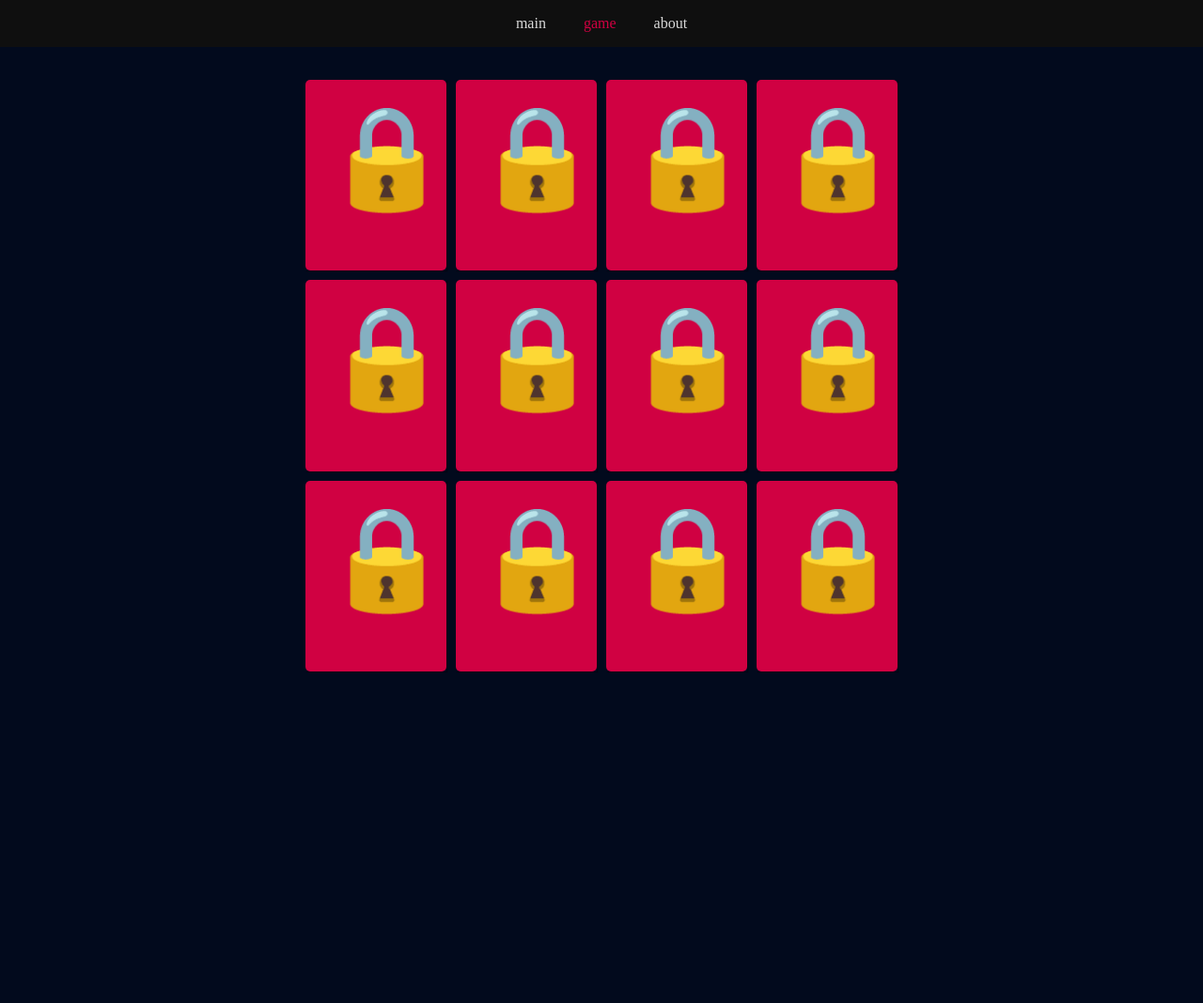
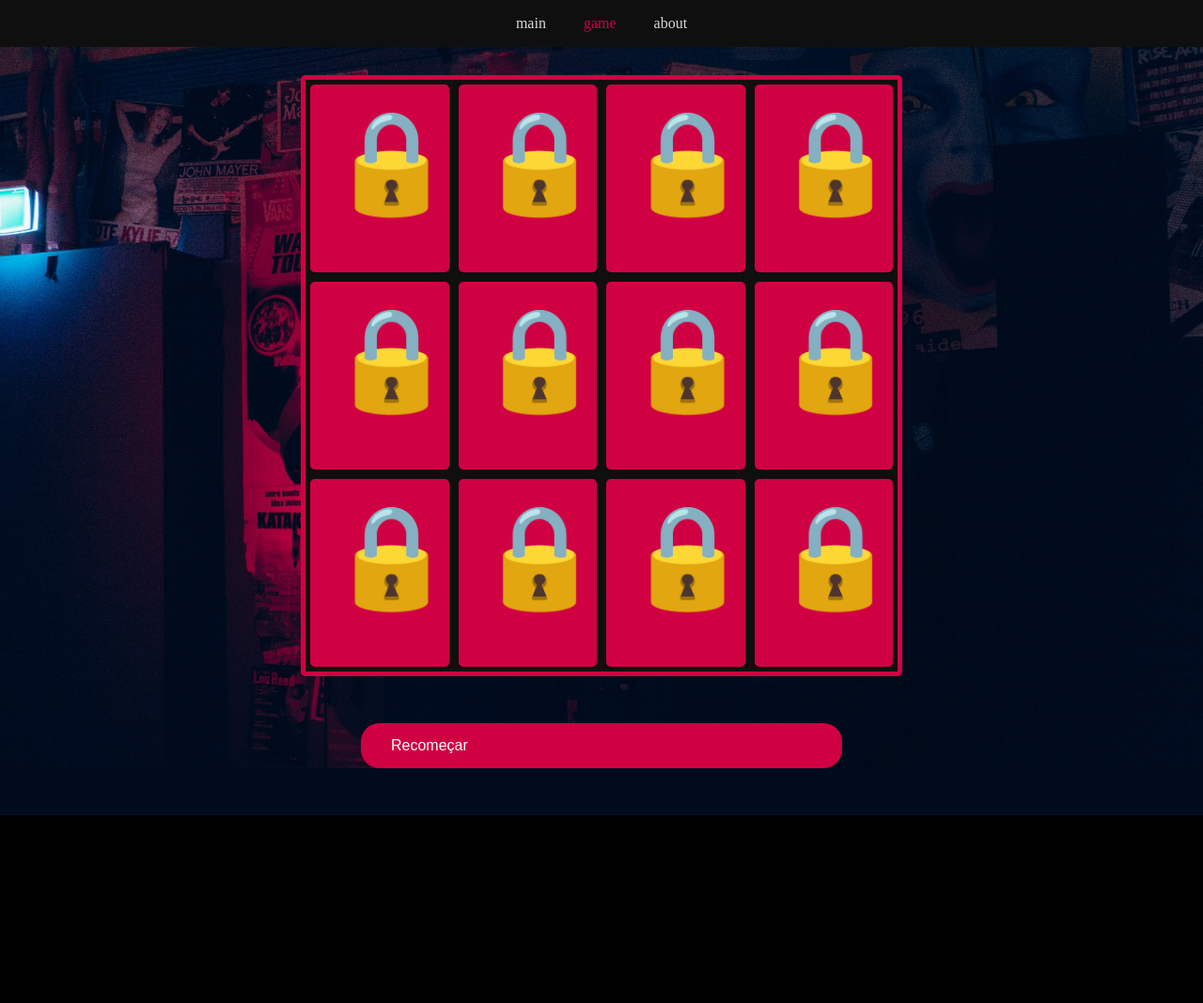
Before and after one commit to PaoloProdossimoLopes/fei-cc1620-game-project-web, a plain HTML site: page game/game/index.html in a window 1280 px wide. Shown: the whole page at 94% size. Before the commit the page ends 800 px from the top, so only its background shows below. Drawn offline with Linux system fonts and the light colour scheme.

Commit message:
Chore (game): Finzalizando jogo + animaçoes + opcao de recomecar

```diff
--- a/game/game/index.html
+++ b/game/game/index.html
@@ -8,67 +8,77 @@
 <body>
 <!--  CABEÇALHO  -->
 <div id="cabecalho">
-    <a href="index.html">main</a>
-    <a href="../game/index.html"><span class="texto-focado">game</span></a>
+    <a href="../main/index.html">main</a>
+    <a href="index.html"><span class="texto-focado">game</span></a>
     <a href="../about/index.html">about</a>
 </div>
 
-<div class="memory-game">
-    <div class="memory-card" data-framework="feliz">
-        <p class="front-face">😀</p>
-        <p class="back-face">🔒</p>
+<div class="conteudo-jogo-da-memoria">
+    <div class="jogo-da-memoria">
+        <div class="carta" data-framework="feliz">
+            <p class="frete-da-carta">😀</p>
+            <p class="tras-da-carta">🔒</p>
         </div>
-    <div class="memory-card" data-framework="feliz">
-        <p class="front-face">😀</p>
-        <p class="back-face">🔒</p>
+        <div class="carta" data-framework="feliz">
+            <p class="frete-da-carta">😀</p>
+            <p class="tras-da-carta">🔒</p>
         </div>
 
-    <div class="memory-card" data-framework="triste">
-        <p class="front-face">🥹</p>
-        <p class="back-face">🔒</p>
+        <div class="carta" data-framework="triste">
+            <p class="frete-da-carta">🥹</p>
+            <p class="tras-da-carta">🔒</p>
         </div>
-    <div class="memory-card" data-framework="triste">
-        <p class="front-face">🥹</p>
-        <p class="back-face">🔒</p>
+        <div class="carta" data-framework="triste">
+            <p class="frete-da-carta">🥹</p>
+            <p class="tras-da-carta">🔒</p>
         </div>
 
-    <div class="memory-card" data-framework="cdf">
-        <p class="front-face">🤓</p>
-        <p class="back-face">🔒</p>
+        <div class="carta" data-framework="cdf">
+            <p class="frete-da-carta">🤓</p>
+            <p class="tras-da-carta">🔒</p>
         </div>
-    <div class="memory-card" data-framework="cdf">
-        <p class="front-face">🤓</p>
-        <p class="back-face">🔒</p>
+        <div class="carta" data-framework="cdf">
+            <p class="frete-da-carta">🤓</p>
+            <p class="tras-da-carta">🔒</p>
         </div>
 
-    <div class="memory-card" data-framework="comemorando">
-        <p class="front-face">🥳</p>
-        <p class="back-face">🔒</p>
+        <div class="carta" data-framework="comemorando">
+            <p class="frete-da-carta">🥳</p>
+            <p class="tras-da-carta">🔒</p>
         </div>
-    <div class="memory-card" data-framework="comemorando">
-        <p class="front-face">🥳</p>
-        <p class="back-face">🔒</p>
+        <div class="carta" data-framework="comemorando">
+            <p class="frete-da-carta">🥳</p>
+            <p class="tras-da-carta">🔒</p>
         </div>
 
-    <div class="memory-card" data-framework="backbone">
-        <p class="front-face">😀</p>
-        <p class="back-face">🔒</p>
+        <div class="carta" data-framework="top">
+            <p class="frete-da-carta">😎</p>
+            <p class="tras-da-carta">🔒</p>
         </div>
-    <div class="memory-card" data-framework="backbone">
-        <p class="front-face">😀</p>
-        <p class="back-face">🔒</p>
+        <div class="carta" data-framework="top">
+            <p class="frete-da-carta">😎</p>
+            <p class="tras-da-carta">🔒</p>
         </div>
 
-    <div class="memory-card" data-framework="react">
-        <p class="front-face">😀</p>
-        <p class="back-face">🔒</p>
+        <div class="carta" data-framework="frio">
+            <p class="frete-da-carta">🥶</p>
+            <p class="tras-da-carta">🔒</p>
         </div>
-    <div class="memory-card" data-framework="react">
-        <p class="front-face">😀</p>
-        <p class="back-face">🔒</p>
+        <div class="carta" data-framework="frio">
+            <p class="frete-da-carta">🥶</p>
+            <p class="tras-da-carta">🔒</p>
         </div>
 
         <script src="script.js"></script>
     </div>
+
+    <div class="botao-limpar-content">
+        <button onclick="limpando()">Recomeçar</button>
+    </div>
+</div>
+
+<div id="footer">
+</div>
+
 </body>
 </html>
--- a/game/game/script.js
+++ b/game/game/script.js
@@ -1,60 +1,94 @@
-const cards = document.querySelectorAll('.memory-card');
+const cartas = document.querySelectorAll('.carta');
+let estaVirada = false;
+let estaBloqueado = false;
+let primeiraCarta, segundaCarta;
 
-let hasFlippedCard = false;
-let lockBoard = false;
-let firstCard, secondCard;
+const qtdDeMatchsNescessarios = 6
+let matchsDados = 0
+
+cartas.forEach(card => card.addEventListener('click', flipCard));
 
 function flipCard() {
-    if (lockBoard) return;
-    if (this === firstCard) return;
+    if (estaBloqueado) {
+        return;
+    }
+
+    const ehPrimeiraCarta = (this === primeiraCarta);
+    if (ehPrimeiraCarta) {
+        return;
+    }
 
     this.classList.add('flip');
 
-    if (!hasFlippedCard) {
-        hasFlippedCard = true;
-        firstCard = this;
+    if (!estaVirada) {
+        estaVirada = true;
+        primeiraCarta = this;
 
         return;
     }
 
-    secondCard = this;
-    checkForMatch();
+    segundaCarta = this;
+    validandoCartasSelecionadas();
 }
 
-function checkForMatch() {
-    let isMatch = firstCard.dataset.framework === secondCard.dataset.framework;
+function validandoCartasSelecionadas() {
+    const primeiraCartaID = primeiraCarta.dataset.framework;
+    const segundaCartaID = segundaCarta.dataset.framework;
+    let ehIgual = (primeiraCartaID === segundaCartaID);
 
-    isMatch ? disableCards() : unflipCards();
+    if (ehIgual) {
+        ehFimDeJogo();
+        desabilitandoCarta();
+    } else {
+        desvirandoCarta();
+    }
 }
 
-function disableCards() {
-    firstCard.removeEventListener('click', flipCard);
-    secondCard.removeEventListener('click', flipCard);
+function ehFimDeJogo() {
+    matchsDados += 1;
 
-    resetBoard();
+    const estaCompleto = (matchsDados === qtdDeMatchsNescessarios);
+    if (estaCompleto) {
+        console.log("Jogo completado!")
+    }
 }
 
-function unflipCards() {
-    lockBoard = true;
+function desabilitandoCarta() {
+    primeiraCarta.removeEventListener('click', flipCard);
+    segundaCarta.removeEventListener('click', flipCard);
+
+    resetandoJogo();
+}
+
+function desvirandoCarta() {
+    estaBloqueado = true;
 
     setTimeout(() => {
-        firstCard.classList.remove('flip');
-        secondCard.classList.remove('flip');
+        primeiraCarta.classList.remove('flip');
+        segundaCarta.classList.remove('flip');
 
-        resetBoard();
-    }, 1500);
+        resetandoJogo();
+    }, 1000);
 }
 
-function resetBoard() {
-    [hasFlippedCard, lockBoard] = [false, false];
-    [firstCard, secondCard] = [null, null];
+function limpando() {
+    cartas.forEach(carta => carta.classList.remove('flip'));
+    cartas.forEach(card => card.addEventListener('click', flipCard));
+
+    resetandoJogo()
+    embaralhar()
 }
 
-(function shuffle() {
-    cards.forEach(card => {
+function resetandoJogo() {
+    [estaVirada, estaBloqueado] = [false, false];
+    [primeiraCarta, segundaCarta] = [null, null];
+}
+
+function embaralhar() {
+    cartas.forEach(card => {
         let randomPos = Math.floor(Math.random() * 12);
         card.style.order = randomPos;
     });
-})();
+}
 
-cards.forEach(card => card.addEventListener('click', flipCard));
+embaralhar();
--- a/game/game/style.css
+++ b/game/game/style.css
@@ -18,7 +18,6 @@ body {
     height: 50px;
     width: 100vw;
     margin: auto;
-    margin-bottom: 30px;
 }
 
 #cabecalho a {
@@ -32,16 +31,26 @@ body {
     transition-duration: 0.3s;
 }
 
-.memory-game {
+
+.conteudo-jogo-da-memoria {
+    background-image: url("../resources/backgrounds/fliperama-background.jpg");
+    background-size: cover;
+    padding-top: 30px;
+}
+
+.jogo-da-memoria {
     width: 640px;
     height: 640px;
     margin: auto;
     display: flex;
     flex-wrap: wrap;
     perspective: 1000px;
+    background-color: #0F0F0F;
+    border-radius: 5px;
+    border: #D00142 5px solid;
 }
 
-.memory-card {
+.carta {
     width: calc(25% - 10px);
     height: calc(33.333% - 10px);
     margin: 5px;
@@ -52,17 +61,17 @@ body {
     box-shadow: 1px 1px 1px rgba(0,0,0,.3);
 }
 
-.memory-card:active {
+.carta:active {
     transform: scale(0.97);
     transition: transform .2s;
 }
 
-.memory-card.flip {
+.carta.flip {
     transform: rotateY(180deg);
 }
 
-.front-face,
-.back-face {
+.frete-da-carta,
+.tras-da-carta {
     width: 100%;
     height: 100%;
     padding: 20px;
@@ -73,22 +82,53 @@ body {
     backface-visibility: hidden;
 }
 
-.front-face,
-.back-face p {
+.frete-da-carta,
+.tras-da-carta p {
     text-align: center;
     display: flex;
     align-items: center;
 }
 
-.front-face,
-.back-face:hover {
+.frete-da-carta,
+.tras-da-carta:hover {
     transform: scale(1.03);
+    transition-duration: 0.3s;
 }
 
 .texto-focado {
     color: #D00142;
 }
 
-.front-face {
+.frete-da-carta {
     transform: rotateY(180deg);
+    transition-duration: 1s;
 }
+
+.botao-limpar-content {
+    margin-top: 50px;
+    margin-bottom: 50px;
+}
+
+button {
+    width: 40vw;
+    margin: auto;
+    display: flex;
+    text-align: center;
+    background-color: #D00142;
+    border: none;
+    color: white;
+    padding: 15px 32px;
+    text-decoration: none;
+    font-size: 16px;
+    border-radius: 20px;
+}
+
+button:hover {
+    transform: scale(1.03);
+    transition-duration: 0.3s;
+}
+
+#footer {
+    height: 200px;
+    background-color: black;
+}
```
Lines whose indentation alone changed are shown as unchanged.
